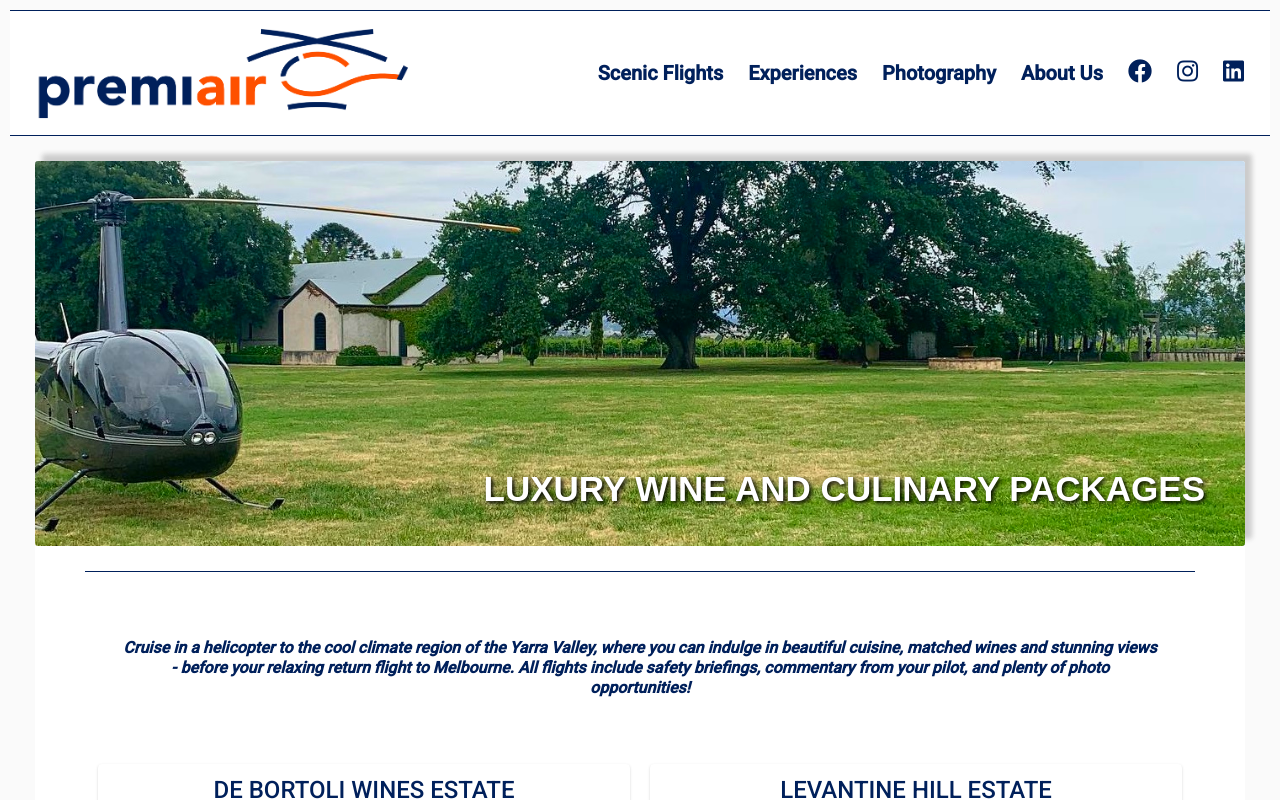
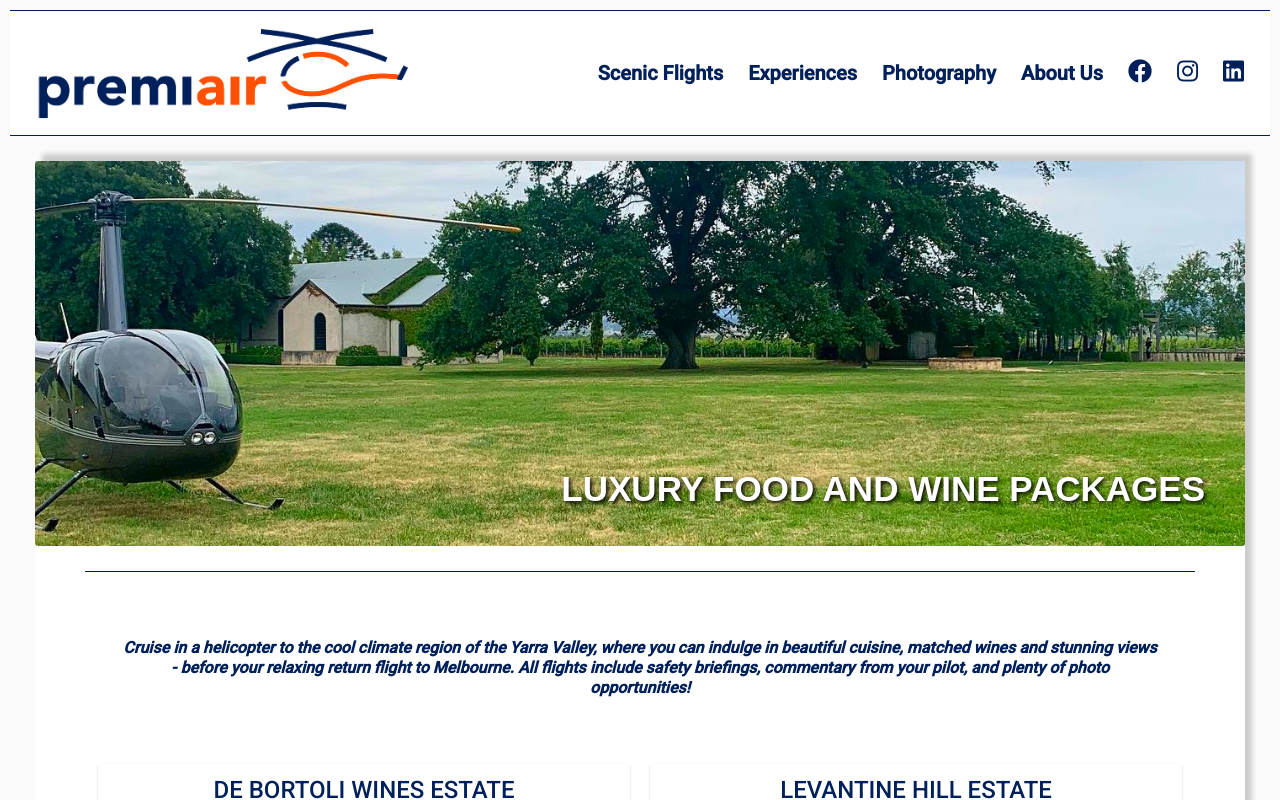
Before and after one commit to hoj-austin/PremiAir, an Angular app: page /tours in a window 1280 px wide. Built offline with nearby package versions, Linux system fonts and the light colour scheme.

Commit message:
minor css

```diff
--- a/src/app/home/home.component.sass
+++ b/src/app/home/home.component.sass
@@ -5,6 +5,8 @@ body
     font-size: 14px
     background-color: #ffffff
     margin: 25px
+    box-shadow: 7px -7px 5px #CCC
+    border-radius: 3px
 
 h4
     color: #00205B
@@ -21,7 +23,7 @@ h4
     opacity: 1
     filter: brightness(1.2)
     filter: saturate(1.4)
-    box-shadow: 7px -7px 5px #CCC
+
 
 .banner-container
     position: relative
--- a/src/app/scenics/scenics.component.sass
+++ b/src/app/scenics/scenics.component.sass
@@ -5,6 +5,8 @@ body
     font-size: 14px
     background-color: #ffffff
     margin: 25px
+    box-shadow: 7px -7px 5px #CCC
+    border-radius: 3px
 
 h4
     color: #00205B
@@ -21,7 +23,6 @@ h4
     opacity: 1
     filter: brightness(1.2)
     filter: saturate(1.4)
-    box-shadow: 7px -7px 5px #CCC
 
 .banner-container
     position: relative
--- a/src/app/tours/tours.component.html
+++ b/src/app/tours/tours.component.html
@@ -2,7 +2,7 @@
     <div class="banner-container">
         <img class="banner-img" src="../../assets/heli_stones.jpg">
         <div class="text-block">
-            <p>LUXURY WINE AND CULINARY PACKAGES</p>
+            <p>LUXURY FOOD AND WINE PACKAGES</p>
         </div>
     </div>
     <div class="card-container" fxLayout="column">
--- a/src/app/tours/tours.component.sass
+++ b/src/app/tours/tours.component.sass
@@ -5,6 +5,8 @@ body
     font-size: 14px
     background-color: #ffffff
     margin: 25px
+    box-shadow: 7px -7px 5px #CCC
+    border-radius: 3px
 
 h4
     color: #00205B
@@ -21,7 +23,6 @@ h4
     opacity: 1
     filter: brightness(1.2)
     filter: saturate(1.4)
-    box-shadow: 7px -7px 5px #CCC
 
 .banner-container
     position: relative
```
